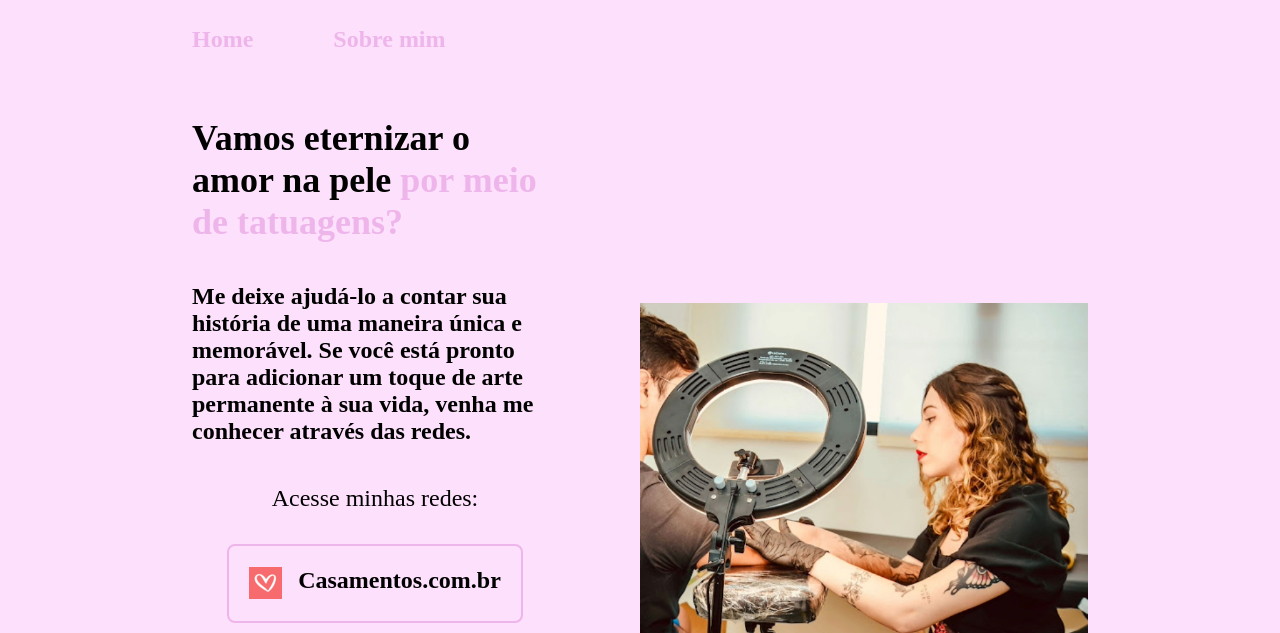
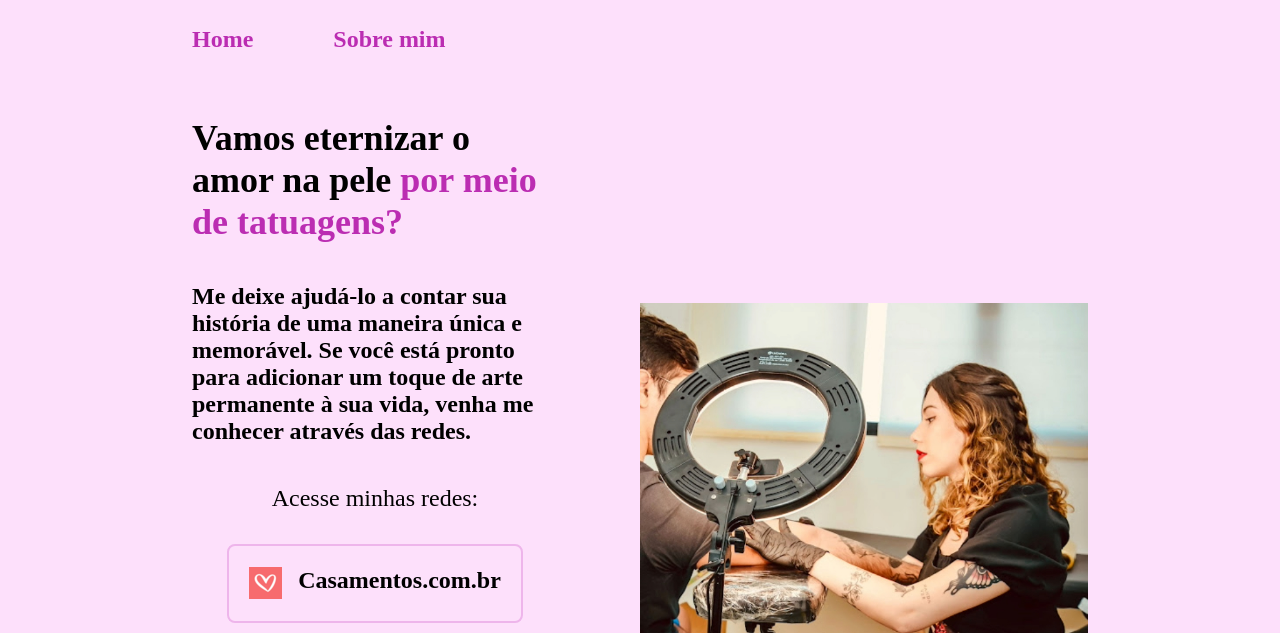
Before and after one commit to AndreCaldas2/site-maria, a plain HTML site: page index.html in a window 1280 px wide. Shown: the top 633 px of the page. Drawn offline with Linux system fonts and the light colour scheme; a web font is replaced by a local one.

Commit message:
MUDANCA DE CORES

```diff
--- a/styles/style.css
+++ b/styles/style.css
@@ -34,7 +34,7 @@ body {
     font-family: var(--fonte-secundaria);
     font-size: 1.5rem;
     font-weight: 600;
-    color: var(--cor-terciaria);
+    color: #BB2DB2;
     text-decoration: none;
 }
 
@@ -59,7 +59,7 @@ body {
 }
 
 .titulo-destaque {
-    color: #EEB5EB;
+    color: #BB2DB2;
 }
 
 
```
